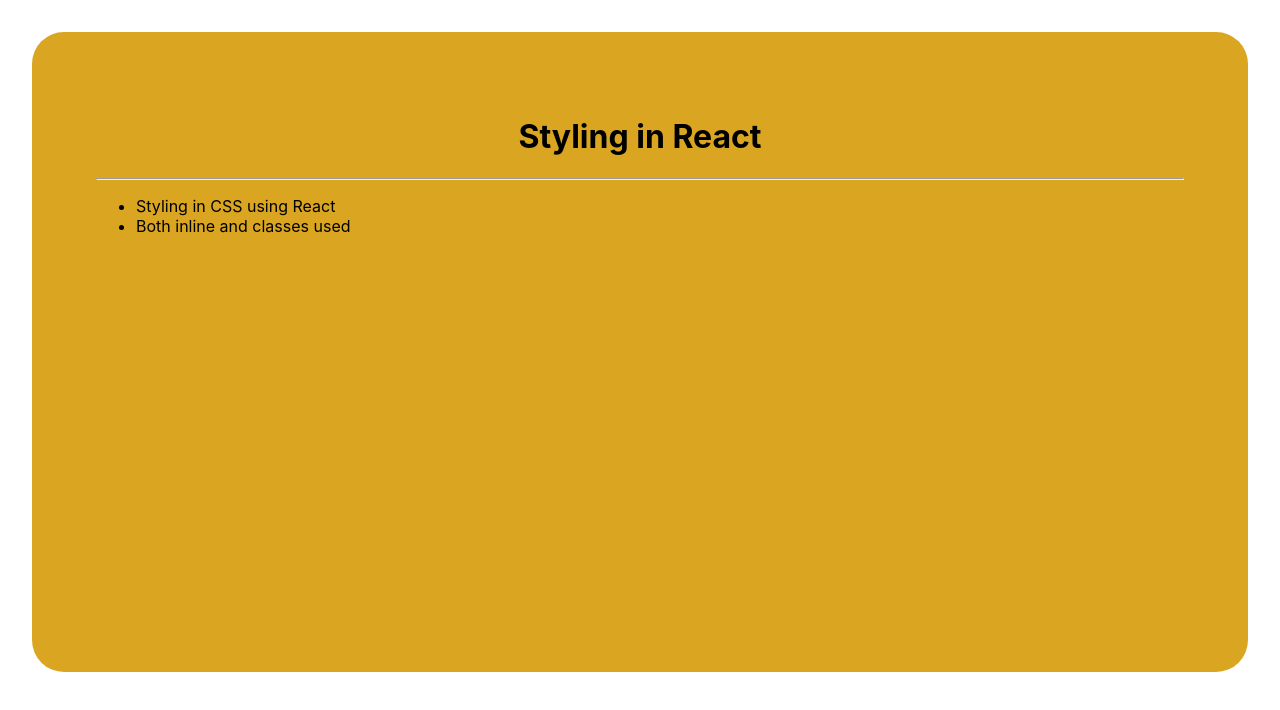
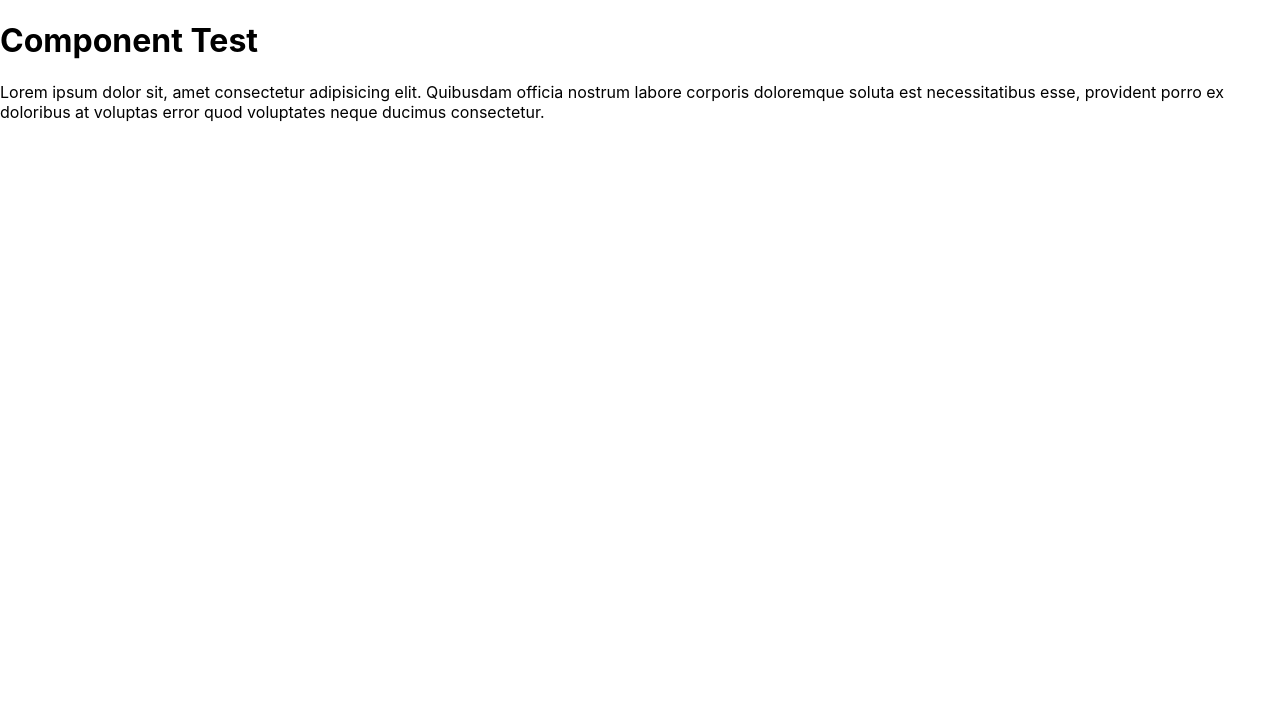
Before and after one commit to akshitchowdhury/rts, a React (Create React App) app: page / in a window 1280 px wide. Shown: the top 710 px of the page. Built offline with nearby package versions, Linux system fonts and the light colour scheme.

Commit message:
Add files via upload

```diff
--- /dev/null
+++ b/src/component/ctest.tsx
@@ -0,0 +1,40 @@
+import React, {Fragment,Component} from 'react'
+
+
+
+class Clash extends Component{
+
+render(){
+
+    const elem =( <div>
+        <h1> Component Test</h1>
+
+        <p>
+        Lorem ipsum dolor sit, amet consectetur adipisicing elit. Quibusdam officia nostrum labore corporis doloremque soluta est necessitatibus esse, provident porro ex doloribus at voluptas error quod voluptates neque ducimus consectetur.
+        </p>
+                </div>
+
+
+
+                )
+                return elem;
+
+
+
+}
+
+
+
+}
+
+
+const lem = (
+    <Fragment>
+        <Clash />
+
+
+    </Fragment>
+);
+
+
+export default lem;
--- a/src/index.tsx
+++ b/src/index.tsx
@@ -2,17 +2,18 @@ import React from 'react';
 import ReactDOM from 'react-dom/client';
 import './index.css';
 import el from './rcss/slide'
-
+import lem from './component/ctest'
 import App from './App';
 // import reportWebVitals from './reportWebVitals';
 
 
 import list from './rfrag/react_frag'
+
 const root = ReactDOM.createRoot(
   document.getElementById('root') as HTMLElement
 );
 root.render(
-  el
+  lem
 );
 
 // If you want to start measuring performance in your app, pass a function
```
